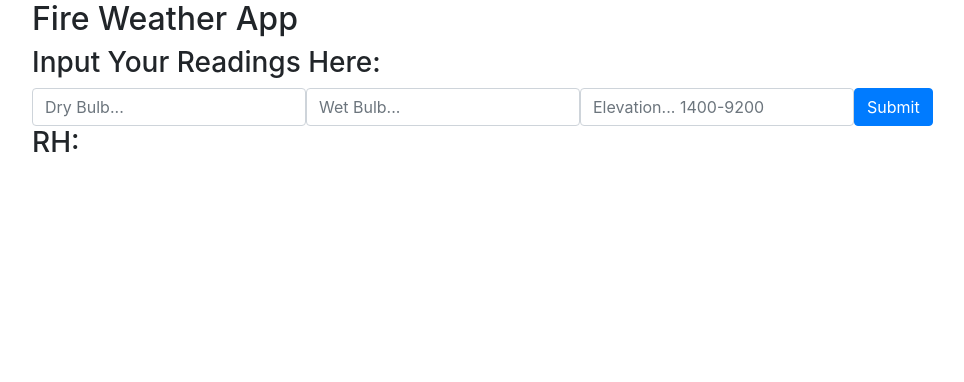
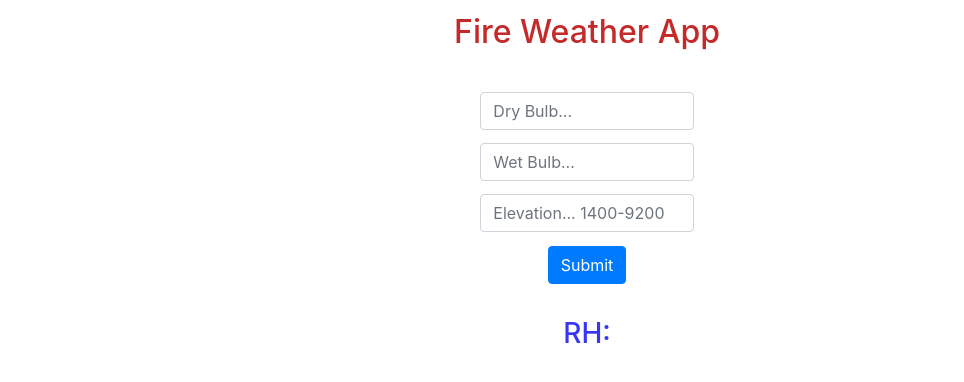
Before and after one commit to osu-cs290-sp19/weather-app, a React (Create React App) app: page / in a window 1280 px wide. Shown: the top 382 px of the page, without its empty margins (53-1017 px from the left). Built offline with nearby package versions, Linux system fonts and the light colour scheme.

Commit message:
final commit

```diff
--- a/src/App.css
+++ b/src/App.css
@@ -1,3 +1,51 @@
 .App {
   text-align: center;
 }
+
+.enter-bulbs-form {
+  margin-left: auto;
+  margin-right: auto;
+}
+
+.btn.btn-primary {
+  margin: 10pt;
+}
+
+.form {
+  margin: auto;
+  /* float: left; */
+}
+
+.form-group {
+  margin: 10pt;
+  margin-left: auto;
+  margin-right: auto;
+  width: 160pt;
+  /* float: left; */
+}
+
+.page-width {
+  width: 100%;
+}
+
+.rh-wrapper {
+  margin: 20px;
+  text-align: center;
+  color: rgb(54, 54, 244);
+}
+
+.input-wrapper {
+  text-align:center;
+}
+
+.app-header {
+  margin: 10pt;
+  margin-bottom: 30pt;
+  text-align: center;
+  color: rgb(196, 42, 42);
+}
+
+.container {
+  vertical-align: middle;
+  align-content: center;
+}
--- a/src/App.js
+++ b/src/App.js
@@ -4,7 +4,8 @@ Import needed frameworks and components
 import React, { useState } from "react";
 import axios from 'axios';
 import "bootstrap/dist/css/bootstrap.min.css";
-import { BrowserRouter as Router, Route } from "react-router-dom";
+import './App.css';
+import { BrowserRouter as Router, Route } from "react-router-dom"; //routing
 import WeatherForm from './UserInput/WeatherForm.js'; //react component to get weather readings
 
 /*
@@ -37,7 +38,7 @@ function App() {
       elevate = 5000;
     }
     let obj0 = resObject[0];
-    try{
+    try {
       console.log(obj0[elevate][dryBulb][depression]);
       setrhVal(obj0[elevate][dryBulb][depression]);
     } catch (e) {
@@ -47,14 +48,17 @@ function App() {
 
   return (
     <Router>
+      <div className="page-width">
         <div className="container">
-        <h2>Fire Weather App</h2>
-        <div>
-          <h3>Input Your Readings Here:</h3>
+          <h2 className="app-header">Fire Weather App</h2>
+            <div className="input-wrapper">
               <div className="enter-bulbs-form">
                 <Route path="/" exact render={() => <WeatherForm getRH={getRH} />} />
               </div>
+            </div>
+            <div className="rh-wrapper">
               <h3>RH: {rhVal}</h3>
+            </div>
           </div>
         </div>
     </Router>
--- a/src/UserInput/WeatherForm.js
+++ b/src/UserInput/WeatherForm.js
@@ -1,4 +1,5 @@
 import React, { useState } from "react";
+import '../App.css';
 import "bootstrap/dist/css/bootstrap.min.css";
 
 /*
@@ -38,7 +39,7 @@ function WeatherForm({ getRH }) {
     This is the returned XML (not HTML but similar language)
     */
     return (
-            <form onSubmit={handleSubmit} className="form-inline">
+            <form onSubmit={handleSubmit} className="form">
                 <div className="form-group">
                 <input
                     type="number"
```
Lines whose indentation alone changed are shown as unchanged.
